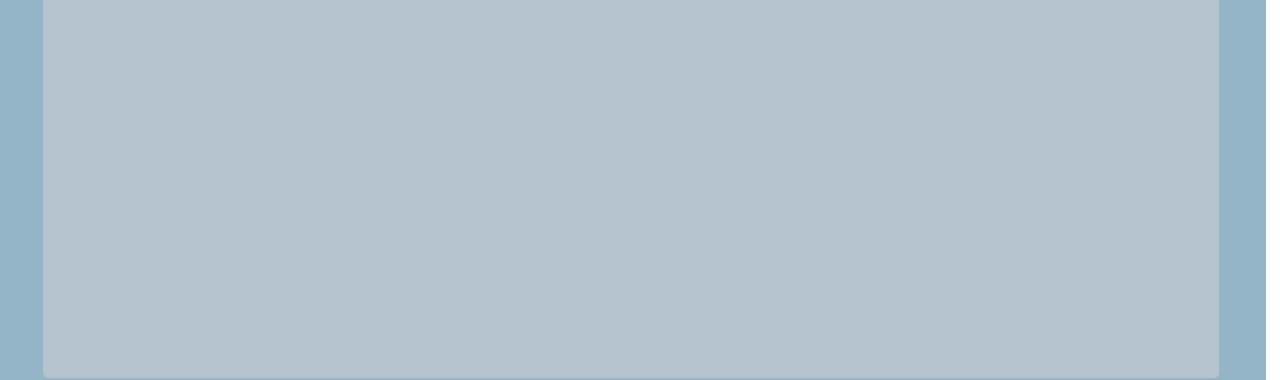
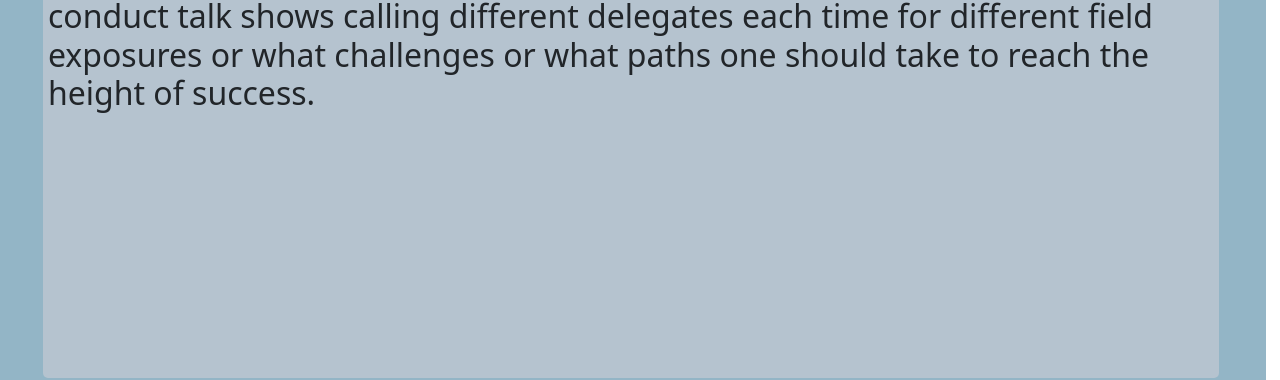
Before and after one commit to vaibhavpriyatosh/wonderfuldays, a plain HTML site: page index.html in a window 1280 px wide. Shown: the part 179-559 px from the top of the page. Drawn offline with nearby package versions, Linux system fonts and the light colour scheme.

Commit message:
Update index.html

```diff
--- a/index.html
+++ b/index.html
@@ -31,6 +31,7 @@
 			<div class="col-sm-12">
 				<div class="size_card">
 					<h1>About Wonderful Days.</h1>
+					<h2>This is regarding seven days of a week Each Associating a new energy , we conduct talk shows calling different delegates each time for different field exposures or what challenges or what paths one should take to reach the height of success.</h2>
 				</div>
 
 			</div>
```
